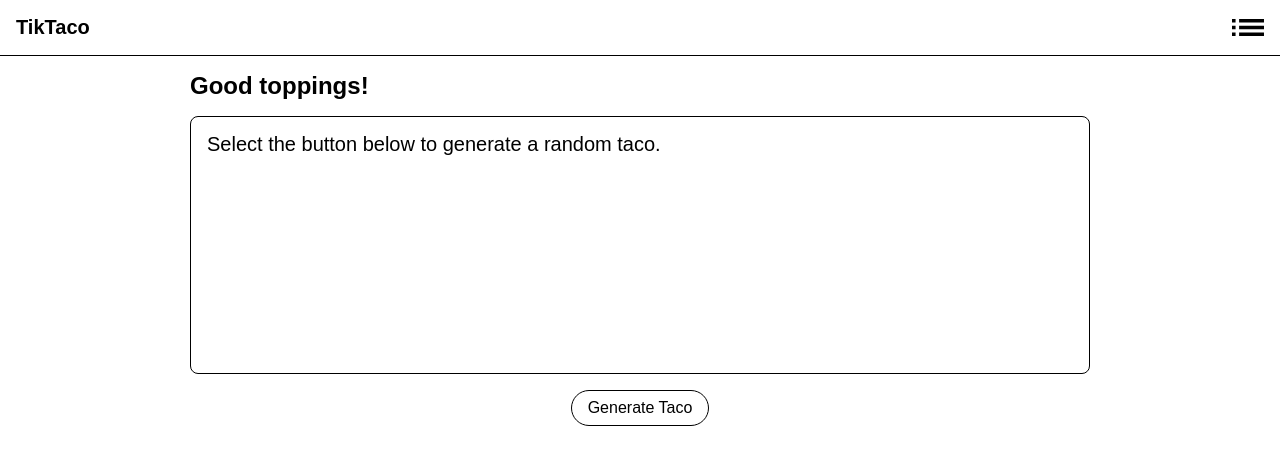
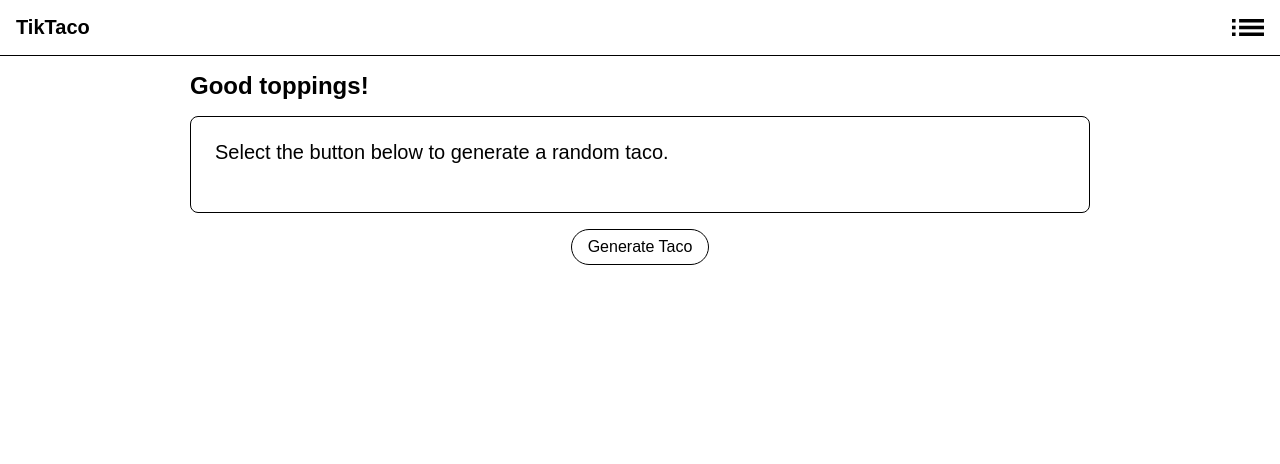
Before and after one commit to jon-schlandt/TikTaco, a React (Create React App) app: page / in a window 1280 px wide. Shown: the top 464 px of the page. Built offline with nearby package versions, Linux system fonts and the light colour scheme.

Commit message:
Remove static sizing of taco display, update margins

```diff
--- a/src/ Components/TacoGenerator/TacoGenerator.css
+++ b/src/ Components/TacoGenerator/TacoGenerator.css
@@ -11,15 +11,19 @@
 }
 
 .taco-display {
-  height: 256px;
   margin-bottom: 16px;
   border: solid 1px rgb(0, 0, 0);
   border-radius: 8px;
 }
 
-.taco-display > p {
-  margin: 16px;
+.generation-msg,
+.taco-text {
+  margin: 24px;
   font-size: 1.25em;
+}
+
+.generation-msg {
+  margin-bottom: 48px;
 }
 
 .taco-generator > button {
--- a/src/ Components/TacoGenerator/TacoGenerator.tsx
+++ b/src/ Components/TacoGenerator/TacoGenerator.tsx
@@ -19,7 +19,7 @@ export default function TacoGenerator() {
 
   const formatTacoText = () => {
     return (
-      <p>{`${taco?.base} with ${taco?.condiment}, ganished with ${taco?.mixin} topped off with ${taco?.seasoning} and wrapped in a delicious ${taco?.shell}`}</p>
+      <p className='taco-text'>{`${taco?.base} with ${taco?.condiment}, ganished with ${taco?.mixin} topped off with ${taco?.seasoning} and wrapped in a delicious ${taco?.shell}`}</p>
     )
   }
 
@@ -29,7 +29,7 @@ export default function TacoGenerator() {
       <div className='taco-display'>
         {error && <p>{error}</p>}
         {!taco
-          ? !error && <p>Select the button below to generate a random taco.</p>
+          ? !error && <p className='generation-msg'>Select the button below to generate a random taco.</p>
           : formatTacoText()
         }
       </div>
```
